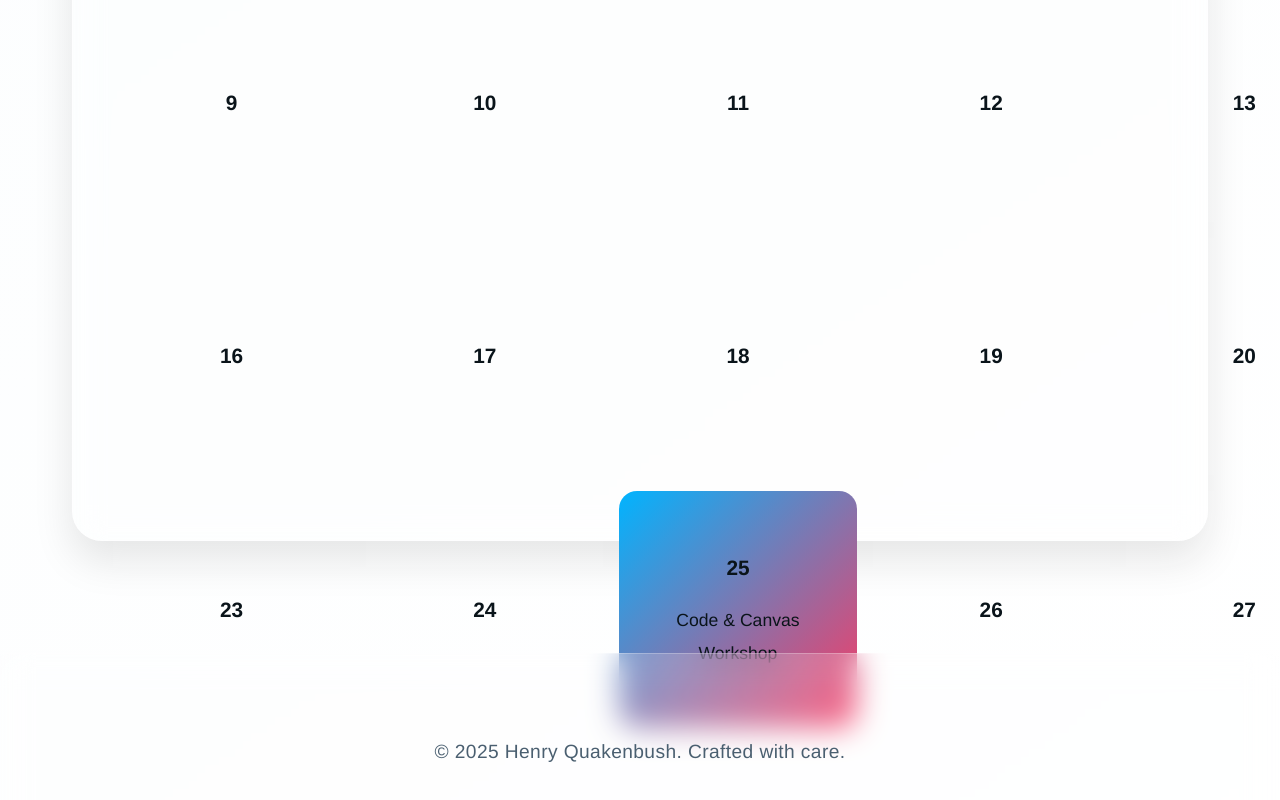
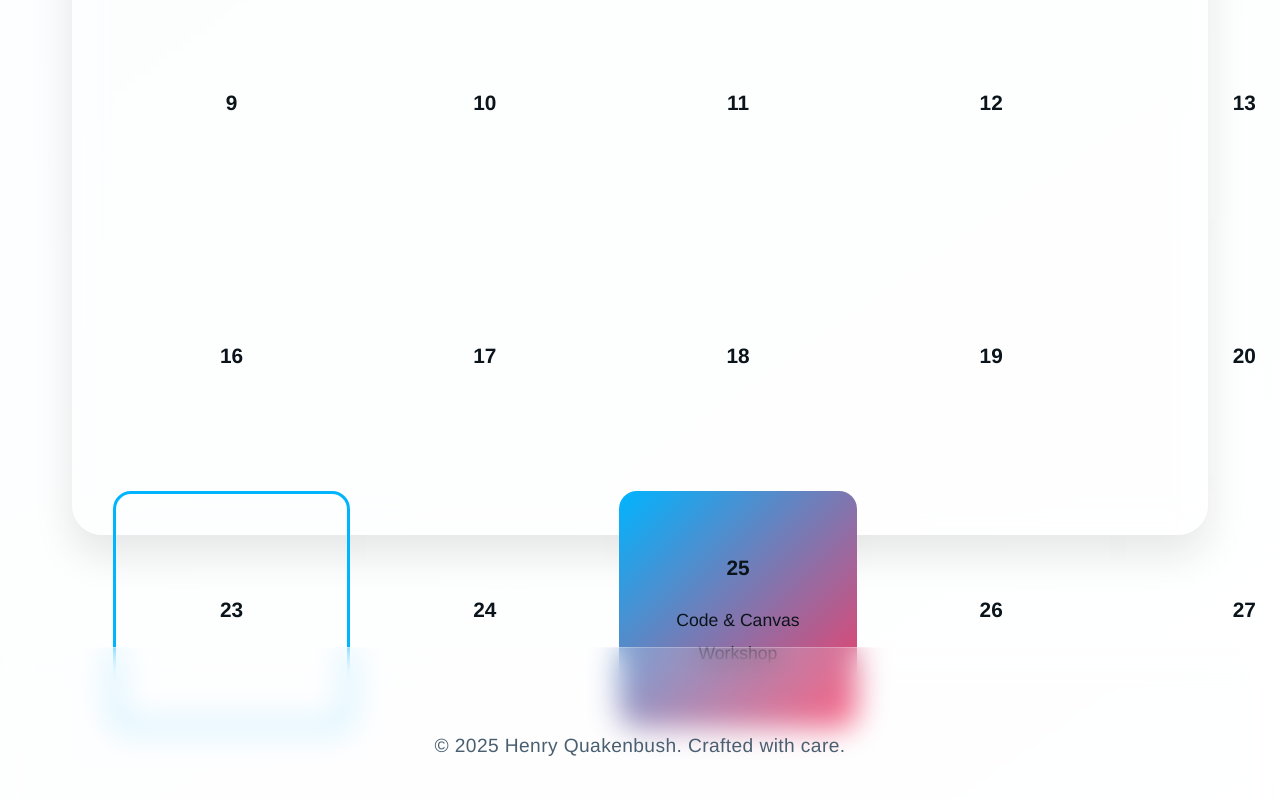
Before and after one commit to slyfox29/henry-quakenbush-site, a Next.js app: page /calendar in a window 1280 px wide. Shown: the part 1060-1860 px from the top of the page. Built offline with nearby package versions, Linux system fonts and the light colour scheme.

Commit message:
Update calendar.js

```diff
--- a/pages/calendar.js
+++ b/pages/calendar.js
@@ -2,15 +2,15 @@ import Layout from '../components/Layout';
 import events from '../data/events.json';
 
 export default function Calendar() {
-  const today = new Date('2025-02-22'); // Using your current date; replace with `new Date()` for real-time
+  const today = new Date('2025-02-23'); // Your date; use `new Date()` for real-time
   const year = today.getFullYear();
-  const month = today.getMonth(); // 0-based (0 = Jan, 1 = Feb, etc.)
+  const month = today.getMonth();
   const monthName = today.toLocaleString('default', { month: 'long' });
   const daysInMonth = new Date(year, month + 1, 0).getDate();
-  const firstDay = new Date(year, month, 1).getDay(); // Sunday = 0
+  const firstDay = new Date(year, month, 1).getDay();
   const days = Array.from({ length: daysInMonth }, (_, i) => i + 1);
   const blanks = Array(firstDay).fill(null);
-  const currentDay = today.getDate(); // 22 for Feb 22, 2025
+  const currentDay = today.getDate();
 
   return (
     <Layout>
```
